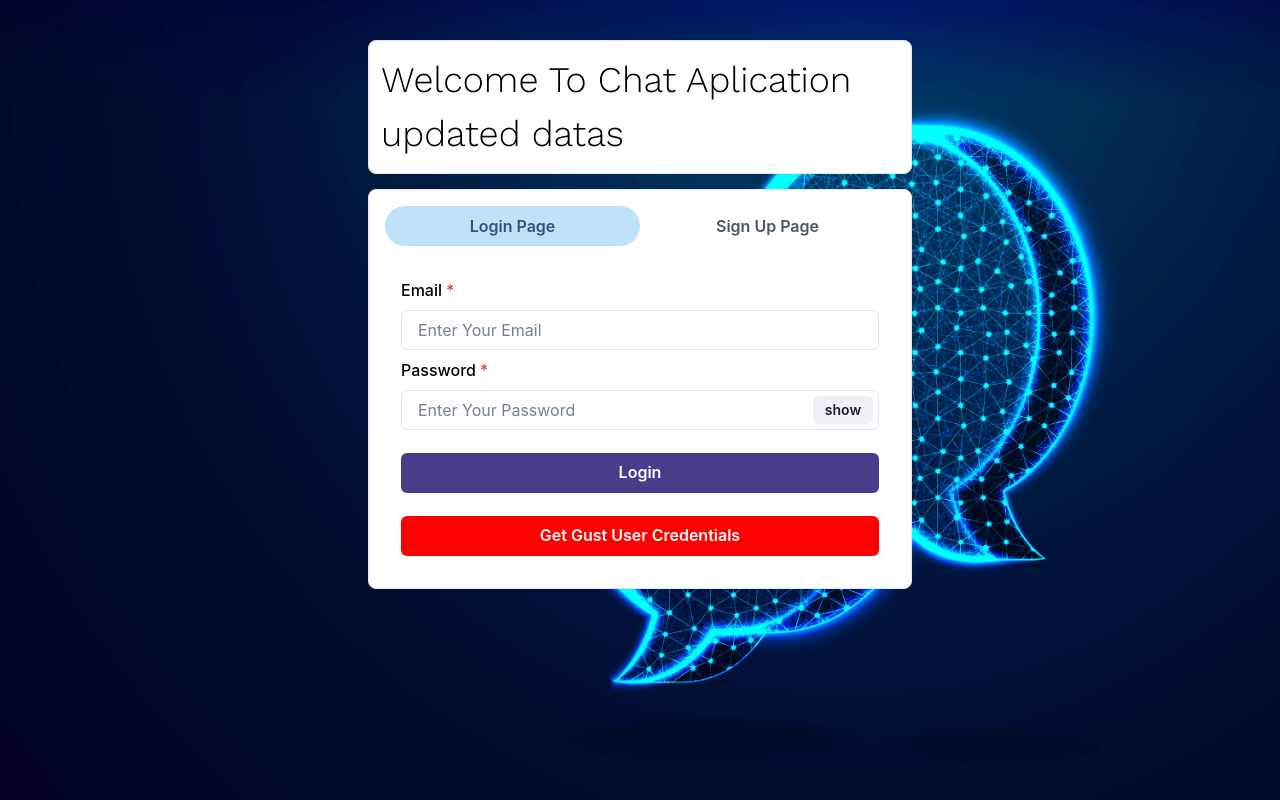
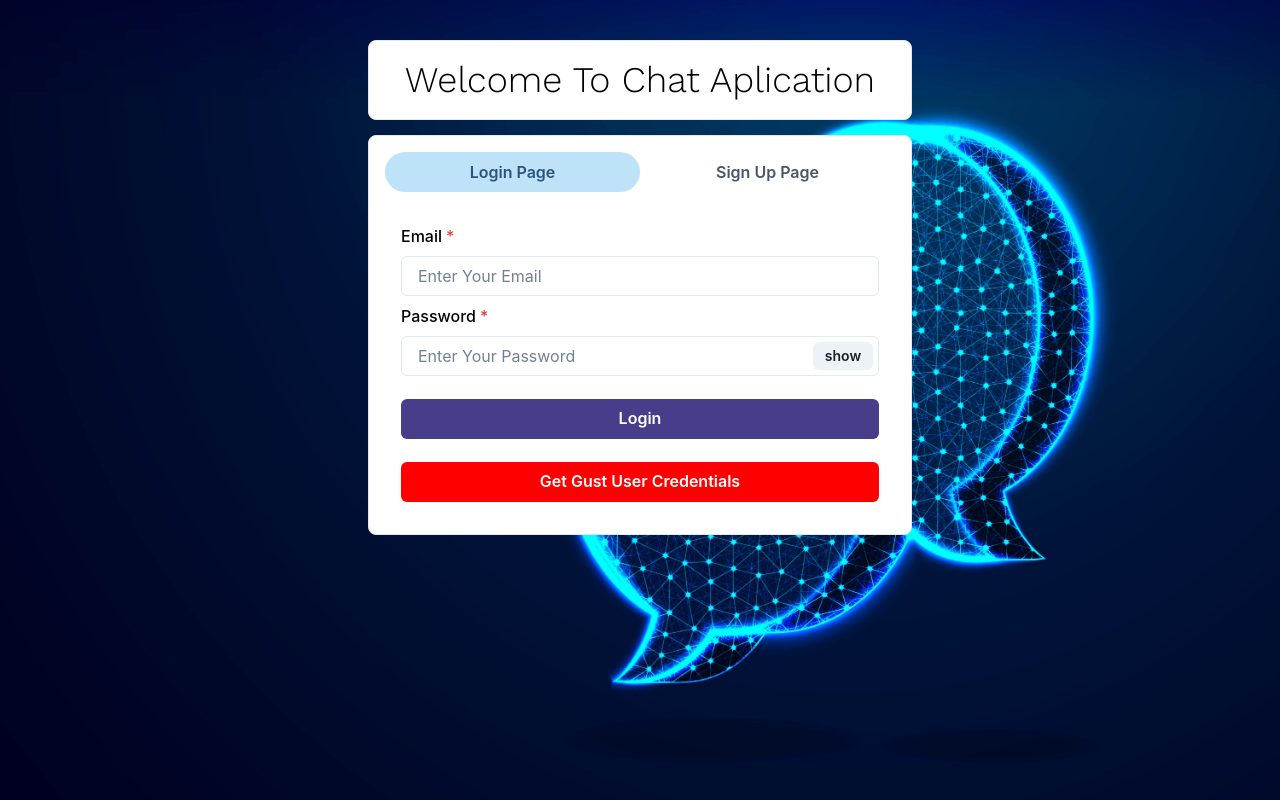
Before and after one commit to ajsal12aju/Real-Time-Chatting-Application, a React (Create React App) app in the folder frontend/: page / in a window 1280 px wide. Built offline with nearby package versions, Linux system fonts and the light colour scheme.

Commit message:
mongo URI

```diff
--- a/frontend/src/pages/HomePage.js
+++ b/frontend/src/pages/HomePage.js
@@ -18,7 +18,7 @@ function HomePage() {
         borderWidth="1px"
       >
         <Text fontSize="4xl" fontFamily="work sans" color="black">
-          Welcome To Chat Aplication updated datas
+          Welcome To Chat Aplication
         </Text>
       </Box>
       <Box
```
Also changed, not shown: 1 other file (tests, documents, lock files or other folders).
